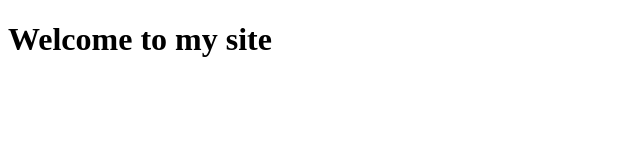
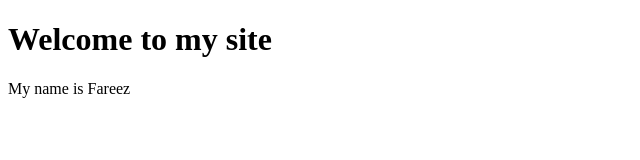
Before and after one commit to fare4z/fare4zrr.github.io, a plain HTML site: page index.html in a window 1280 px wide. Shown: the whole page, without its empty margins (0-640 px from the left). Drawn offline with Linux system fonts and the light colour scheme.

Commit message:
add dev name

```diff
--- a/index.html
+++ b/index.html
@@ -7,6 +7,7 @@
 </head>
 <body>
     <h1> Welcome to my site </h1>
+    <p> My name is Fareez </p>
 
 </body>
 </html>
```
